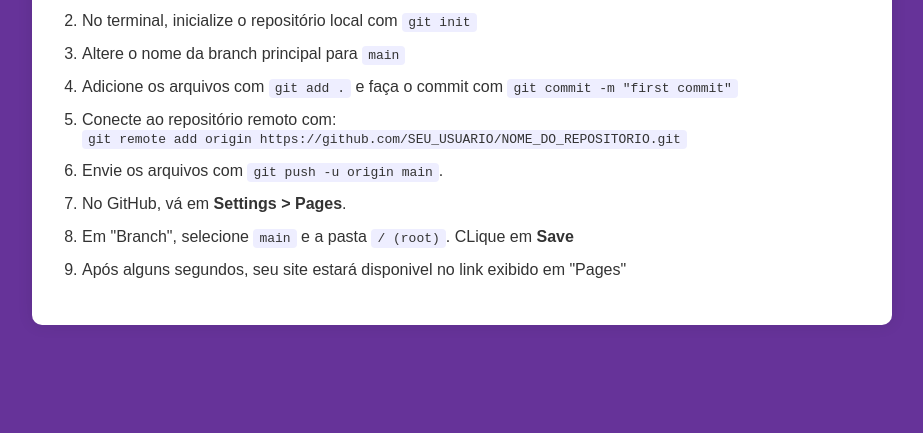
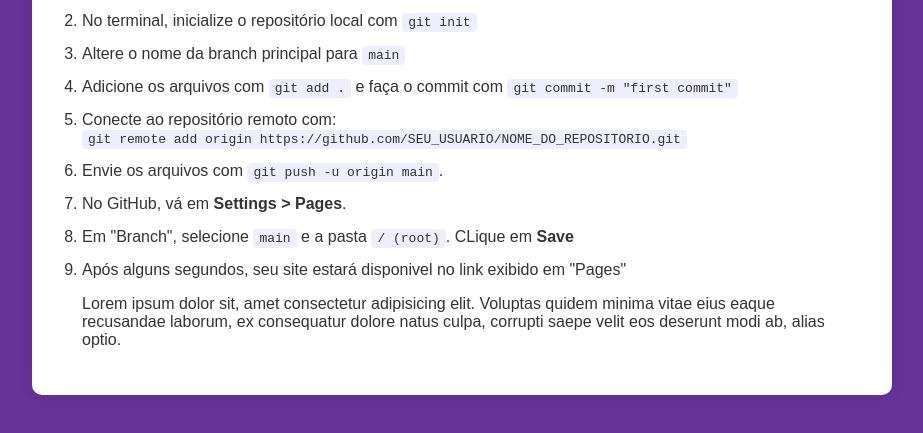
Before and after one commit to sarahstxs/hospedandoSites, a plain HTML site: page index.html in a window 1280 px wide. Shown: the part 181-614 px from the top of the page, without its empty margins (178-1101 px from the left). Drawn offline with Linux system fonts and the light colour scheme.

Commit message:
testando

```diff
--- a/index.html
+++ b/index.html
@@ -20,6 +20,7 @@
                 <li>No GitHub, vá em <b>Settings > Pages</b>.</li>
                 <li>Em "Branch", selecione <code>main</code> e a pasta <code>/ (root)</code>. CLique em <b>Save</b></li>
                 <li>Após alguns segundos, seu site estará disponivel no link exibido em "Pages"</li>
+                <p>Lorem ipsum dolor sit, amet consectetur adipisicing elit. Voluptas quidem minima vitae eius eaque recusandae laborum, ex consequatur dolore natus culpa, corrupti saepe velit eos deserunt modi ab, alias optio.</p>
             </ol>
         </nav>
     </main>
```
